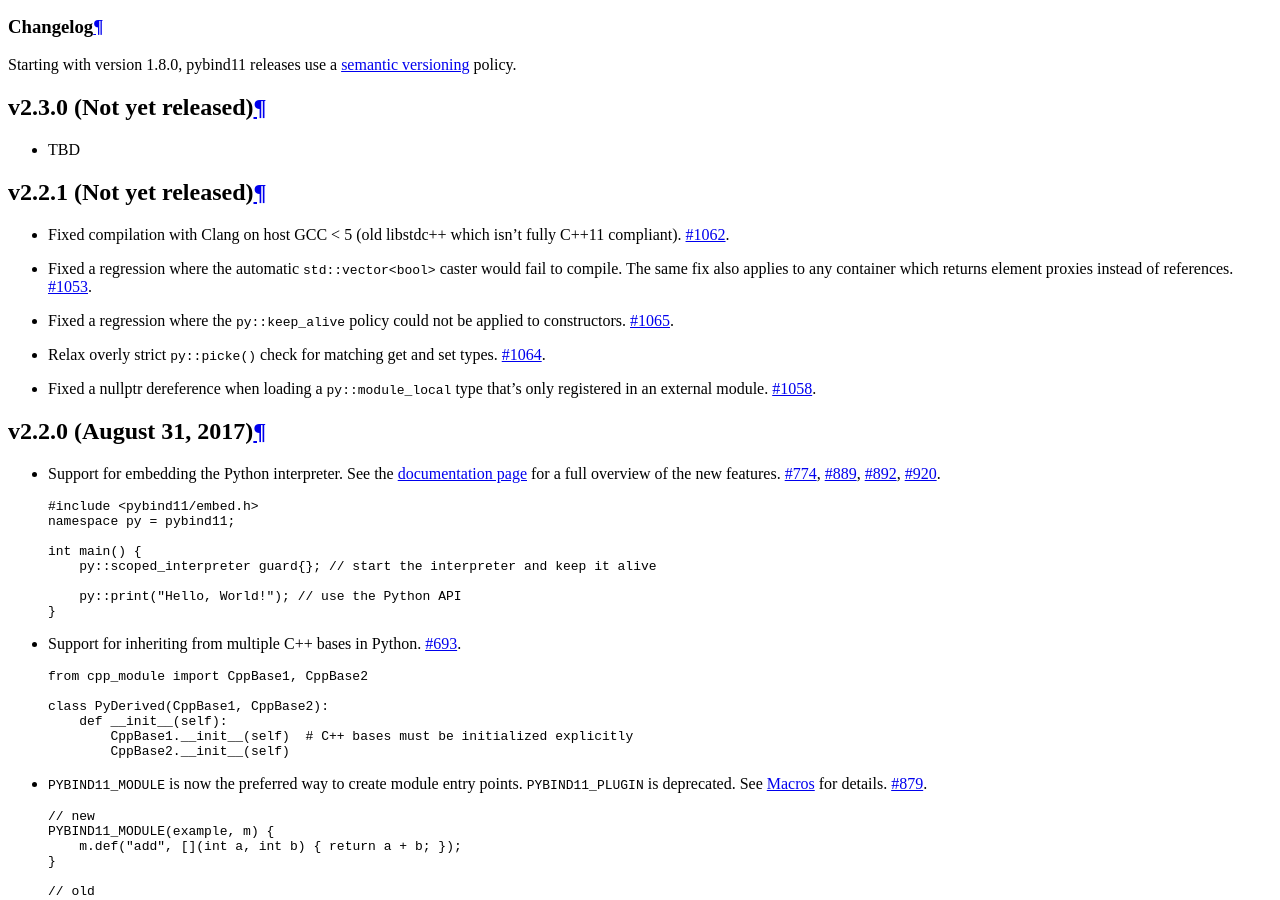
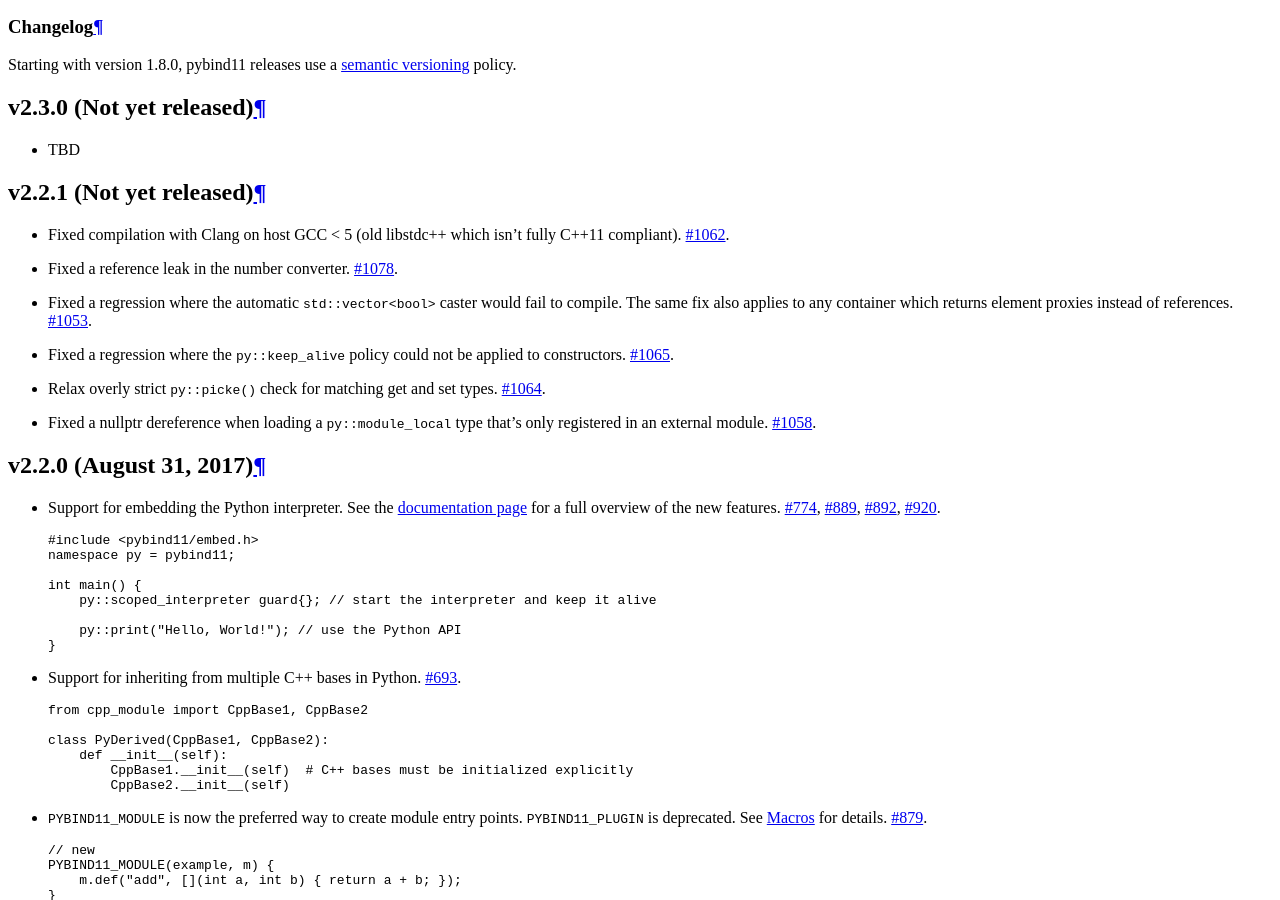
Before and after one commit to pybind/pybind11, a Sphinx documentation site: the page built from docs/changelog.rst, in a window 1280 px wide and 900 px high, scrolled down 1004 px. Built offline with Sphinx 7.4.7 and the Read the Docs theme 2.0.0, drawn with Linux system fonts in a browser that asks for light colours.

Commit message:
Fix a reference leak in the number converter
Fixes #1075.

`PyNumber_Float()` and `PyNumber_Long()` return new references.

```diff
--- a/docs/changelog.rst
+++ b/docs/changelog.rst
@@ -16,6 +16,9 @@
 
 * Fixed compilation with Clang on host GCC < 5 (old libstdc++ which isn't fully
   C++11 compliant). `#1062 <https://github.com/pybind/pybind11/pull/1062>`_.
+
+* Fixed a reference leak in the number converter.
+  `#1078 <https://github.com/pybind/pybind11/pull/1078>`_.
 
 * Fixed a regression where the automatic ``std::vector<bool>`` caster would
   fail to compile. The same fix also applies to any container which returns
```
Also changed, not shown: 1 other file.
